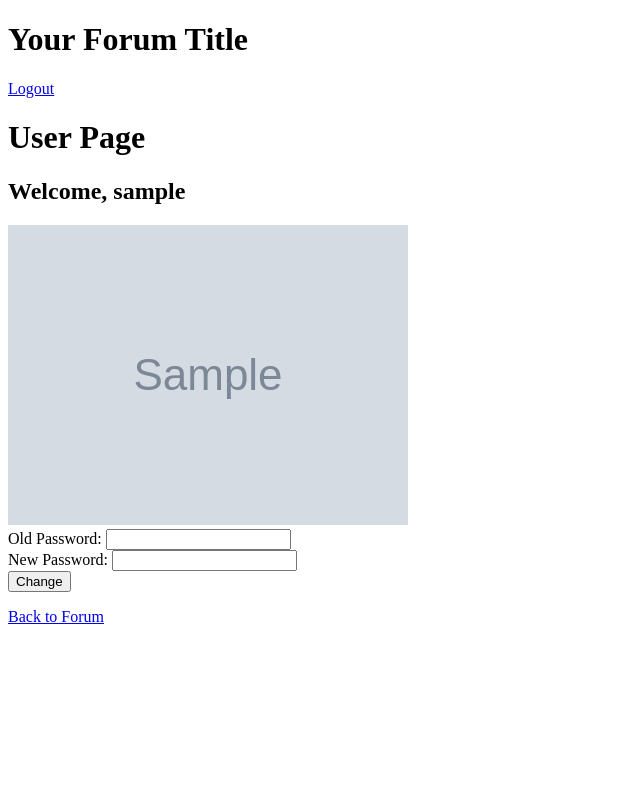
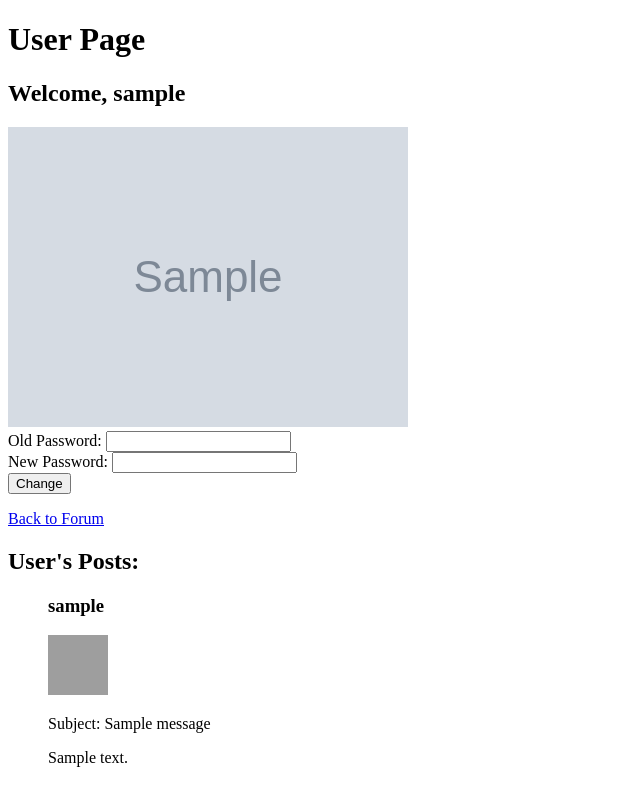
Before and after one commit to s3632442/cloudcomputing2, a Flask app: template s3632442-a1/OnlineForum/templates/user.html in a window 1280 px wide. Shown: the whole page, without its empty margins (0-640 px from the left). Run offline with Flask 2, Linux system fonts and the light colour scheme; the visitor is signed in with stand-in values (Sample User, id 1); the template is opened without the code that fills it: most values are stand-ins (such as "Sample title", 1, 10 or a date in 2020); grey boxes marked "Sample" are stand-in pictures; grey boxes are pictures that could not be loaded.

Commit message:
displaying the users messages

```diff
--- a/s3632442-a1/OnlineForum/main.py
+++ b/s3632442-a1/OnlineForum/main.py
@@ -315,7 +315,6 @@ def logout():
 
 @app.route("/user/<username>")
 def user(username):
-
     # Query the Datastore for user data based on the provided username
     query = datastore_client.query(kind="user_data")
     query.add_filter("username", "=", username)
@@ -337,7 +336,28 @@ def user(username):
     image_filename = f"{user_number}.png"
     image_url = f"https://storage.cloud.google.com/{bucket_name}/{image_filename}"
 
-    return render_template("user.html", username=username, user_info=user_info, image_url=image_url, message="")
+    # Query the Datastore for the user's posts
+    query = datastore_client.query(kind="message")
+    query.add_filter("username", "=", username)
+    user_posts = list(query.fetch(limit=10))
+
+    # Fetch user images for the user posts
+    user_images = {}  # Initialize the user_images dictionary here
+
+    for message in user_posts:
+        if message["username"]:
+            # Extract the number at the end of the username
+            user_number_match = re.search(r'\d+$', message["username"])
+            user_number = user_number_match.group(0) if user_number_match else ""
+
+            # Construct the image URL based on the extracted number
+            image_filename = f"{user_number}.png"
+            image_url = f"https://storage.cloud.google.com/{bucket_name}/{image_filename}"
+
+            user_images[message["username"]] = image_url  # Store the constructed image URL in the dictionary
+
+    return render_template("user.html", username=username, user_info=user_info, image_url=image_url, user_posts=user_posts, user_images=user_images)
+
 
 @app.route("/change_password", methods=["POST"])
 def change_password():
@@ -360,7 +380,7 @@ def change_password():
     if old_password != stored_password:
         # The old password is incorrect, so render the user page with an error message
         user_number = re.search(r'\d+$', session["username"]).group(0)
-        image_filename = f"user{user_number}.jpg"
+        image_filename = f"{user_number}.png"
         image_url = f"https://storage.cloud.google.com/{bucket_name}/{image_filename}"
         return render_template("user.html", username=session["username"], image_url=image_url, message="The old password is incorrect.")
 
--- a/s3632442-a1/OnlineForum/templates/user.html
+++ b/s3632442-a1/OnlineForum/templates/user.html
@@ -1,13 +1,5 @@
 <!DOCTYPE html>
 <html>
-    <div id="header">
-        <h1>Your Forum Title</h1>
-        <nav>
-            {% if session.username %}
-                <a href="/logout">Logout</a>
-            {% endif %}
-        </nav>
-    </div>
 <head>
     <title>User Page</title>
 </head>
@@ -27,10 +19,25 @@
 
             <input type="submit" value="Change">
         </form>
-        <p>{{ message }}</p>  <!-- Display validation messages here -->
+        <p>{{ message }}</p>
     </div>
     <div>
         <a href="/forum">Back to Forum</a>
     </div>
+
+    <!-- Display user's posts like in the forum page -->
+    <div class="message-display-area">
+        <h2>User's Posts:</h2>
+        <ul>
+            {% for message in user_posts %}
+            <div>
+                <h3>{{ message.username }}</h3>
+                <img src="{{ user_images.get(message.username) }}" alt="User Image" width="60" height="60">
+                <p>Subject: {{ message.subject }}</p>
+                <p>{{ message.message }}</p>
+            </div>
+            {% endfor %}
+        </ul>
+    </div>
 </body>
 </html>
```
